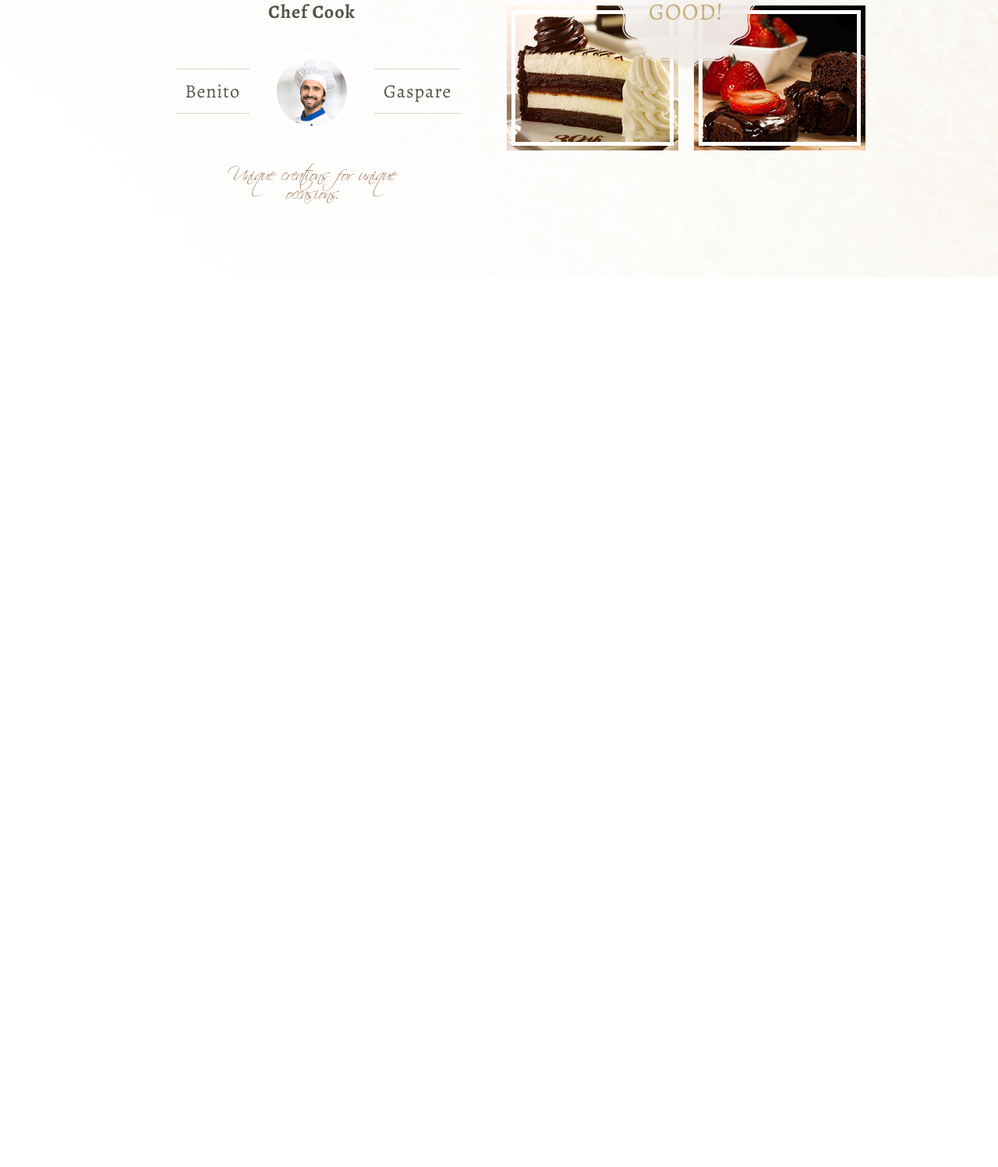
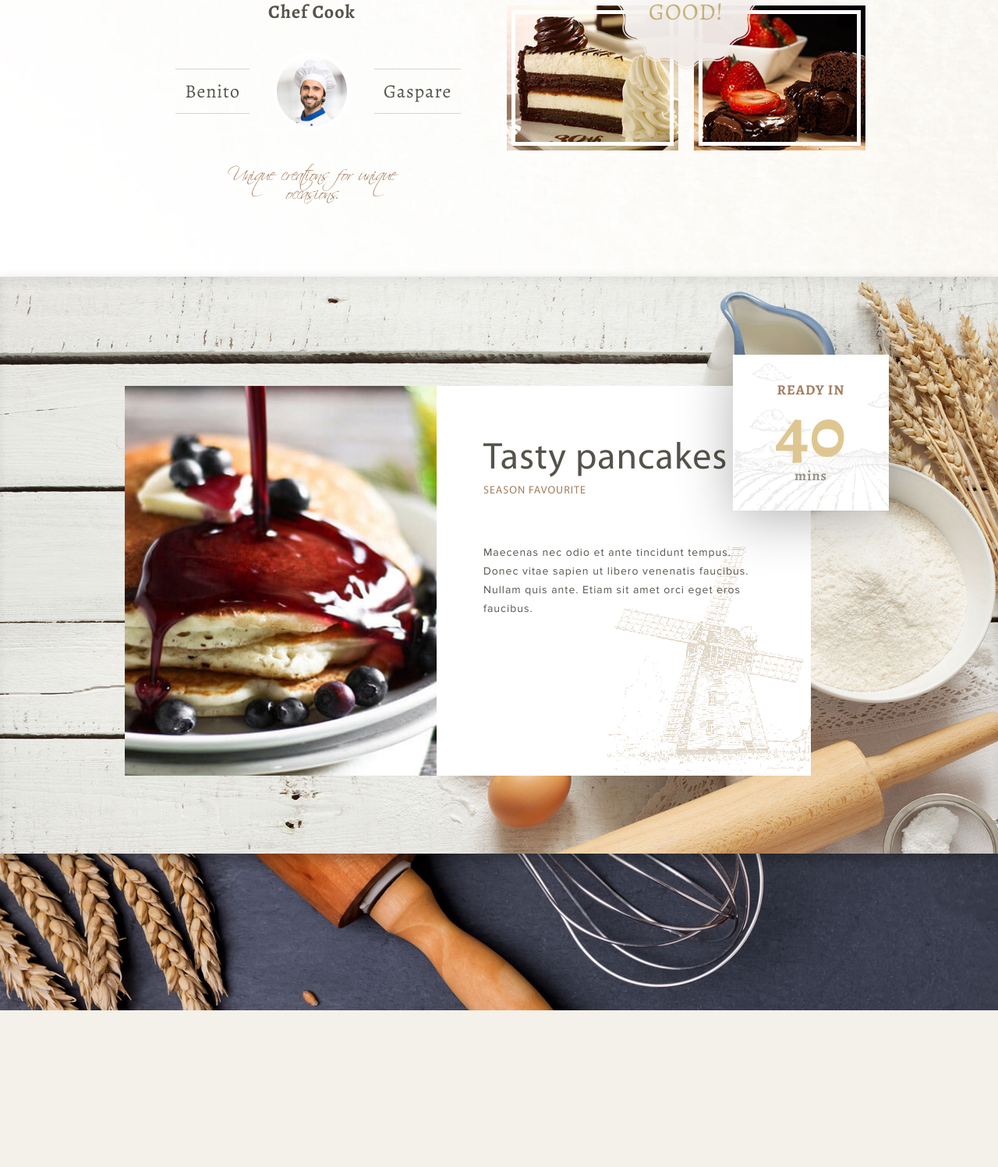
Before and after one commit to egrechnev/gustoso, a website: page app/index.html in a window 1280 px wide. Shown: the part 1162-2659 px from the top of the page at 78% size. Before the commit the page ends 1517 px from the top, so only its background shows below. Drawn offline with Linux system fonts and the light colour scheme.

Commit message:
feature pancakes

```diff
--- a/app/index.html
+++ b/app/index.html
@@ -177,6 +177,59 @@
 		</div>
 	</section>
 
+	<section class="pancakes">
+		<div class="container">
+			<div class="row">
+				<div class="col pancakes__wrap">
+					<div class="row">
+					<div class="col col-lg-5 pancakes__aside">
+						<div class="pancakes__aside_corner"></div>
+					</div>
+					<div class="col col-lg-6 pancakes__content">
+						<div class="pancakes__title">
+							Tasty pancakes
+						</div>
+						<div class="pancakes__subtitle">
+							Season favourite
+						</div>
+						<div class="pancakes__text">
+							Maecenas nec odio et ante tincidunt tempus. Donec vitae sapien ut libero venenatis faucibus. Nullam quis ante. Etiam sit amet orci eget eros faucibus.
+						</div>
+						<div class="ready-in d-flex flex-column justify-content-center align-items-center">
+							<div class="ready-in__title">
+								Ready in
+							</div>
+							<div class="ready-in__num">
+								40
+							</div>
+							<div class="ready-in__min">
+								mins
+							</div>
+						</div>
+					</div>
+					<div class="col col-lg-1"></div>
+					</div>
+				</div>
+			</div>
+		</div>
+	</section>
+
+	<section class="breakfast">
+		<div class="container">
+			<div class="row">
+				<div class="col"></div>
+			</div>
+		</div>
+	</section>
+
+	<section class="sandwich">
+		<div class="container">
+			<div class="row">
+				<div class="col"></div>
+			</div>
+		</div>
+	</section>
+
 </div>
 
 	<script src="js/scripts.min.js"></script>
--- a/app/scss/_fonts.scss
+++ b/app/scss/_fonts.scss
@@ -33,6 +33,14 @@
   src: local('ProximaNova Regular'), local('ProximaNova-Regular'),
        url('../fonts/ProximaNova/ProximaNova.woff') format('woff');
 }
+/* ProximaNova-regular - cyrillic_latin */
+@font-face {
+  font-family: 'MyriadPro';
+  font-style: normal;
+  font-weight: 400;
+  src: local('ProximaNova Regular'), local('MyriadPro-Regular'),
+       url('../fonts/MyriadPro/MyriadPro-400.woff') format('woff');
+}
 /* playfair-display-700 - cyrillic_latin */
 @font-face {
   font-family: 'PlayfairDisplay';
--- a/app/scss/_media.scss
+++ b/app/scss/_media.scss
@@ -10,6 +10,9 @@
 
 // ≥992px
 @include media-breakpoint-down(md) {
+
+/*  header
+========================================== */
 	.header{
 		&__slogan{
 			font-size: 78px;
@@ -18,6 +21,17 @@
 			margin: 55px 0;
 		}
 	}
+
+/*  art-of-cakes
+========================================== */
+	.art-of-cakes{
+		.chef-cook{
+			&__slogan{
+				margin: 40px auto 30px auto;
+			}
+		}
+	}
+
 }
 
 // ≥768px
--- a/app/scss/main.scss
+++ b/app/scss/main.scss
@@ -478,5 +478,100 @@ b, strong {
 }
 
 
+/*  pancakes
+========================================== */
+
+.pancakes{
+	background: url('../img/pancakes_bg.jpg') #e5e6e0 no-repeat;
+	background-size: cover;
+	padding: 140px 0 100px 0;
+	box-shadow: 0 8px 16px rgba(0, 0, 0, .3),
+				inset 0 6px 12px rgba(0, 0, 0, .06);
+	position: relative;
+
+	z-index: 100;
+	&__wrap{
+		max-width: 1066px;
+		margin: 0 auto;
+	}
+	&__aside{
+		background: url('../img/pancakes_aside.jpg') #ae9e9e no-repeat;
+		background-size: cover;
+		background-position: 61%;
+		max-width: 420px;
+		height: 500px;
+	}
+	&__content{
+		background: url('../img/pancakes_mill.png') #fff bottom right no-repeat;
+		position: relative;
+		padding: 70px 60px 40px 60px;
+		max-width: 546px;
+	}
+	&__title{
+		color: #56534c;
+		font-family: 'MyriadPro';
+		font-weight: 400;
+		font-size: 48px;
+	}
+	&__subtitle{
+		color: $subtitle;
+		font-family: 'MyriadPro';
+		font-size: 14px;
+		text-transform: uppercase;
+		margin-top: 10px;
+		font-weight: 400;
+	}
+	&__text{
+		font-family: 'ProximaNova';
+		font-size: 14px;
+		line-height: 24px;
+		margin-top: 60px;
+		font-weight: 400;
+	}
+}
+
+.ready-in{
+	background: url('../img/pancakes_readyin.png') #fff left top no-repeat;
+	background-position: cover;
+	width: 200px;
+	height: 200px;
+	position: absolute;
+	top: -40px;
+	right: -100px;
+	box-shadow: 0 10px 70px rgba(0, 0, 0, .3);
+	&__title{
+		color: #a47d5e;
+		font-size: 18px;
+		text-transform: uppercase;
+	}
+	&__num{
+		color: #dfc691;
+		font-size: 92px;
+		text-transform: uppercase;
+	}
+	&__min{
+		color: #979285;
+		font-size: 18px;
+	}
+}
+
+/*  breakfast
+========================================== */
+
+.breakfast{
+	background: url('../img/breakfast_bg.jpg') #434757 no-repeat;
+	background-size: cover;
+	padding: 100px 0;
+}
+
+
+/*  sandwich
+========================================== */
+
+.sandwich{
+	background: #f3f1e9;
+	padding: 100px 0;
+}
+
 
 @import "media"; // Always at the end
```
Also changed, not shown: app/css/main.min.css, app/fonts/MyriadPro/MyriadPro-400.woff (added), app/img/pancakes_aside.jpg (added).
